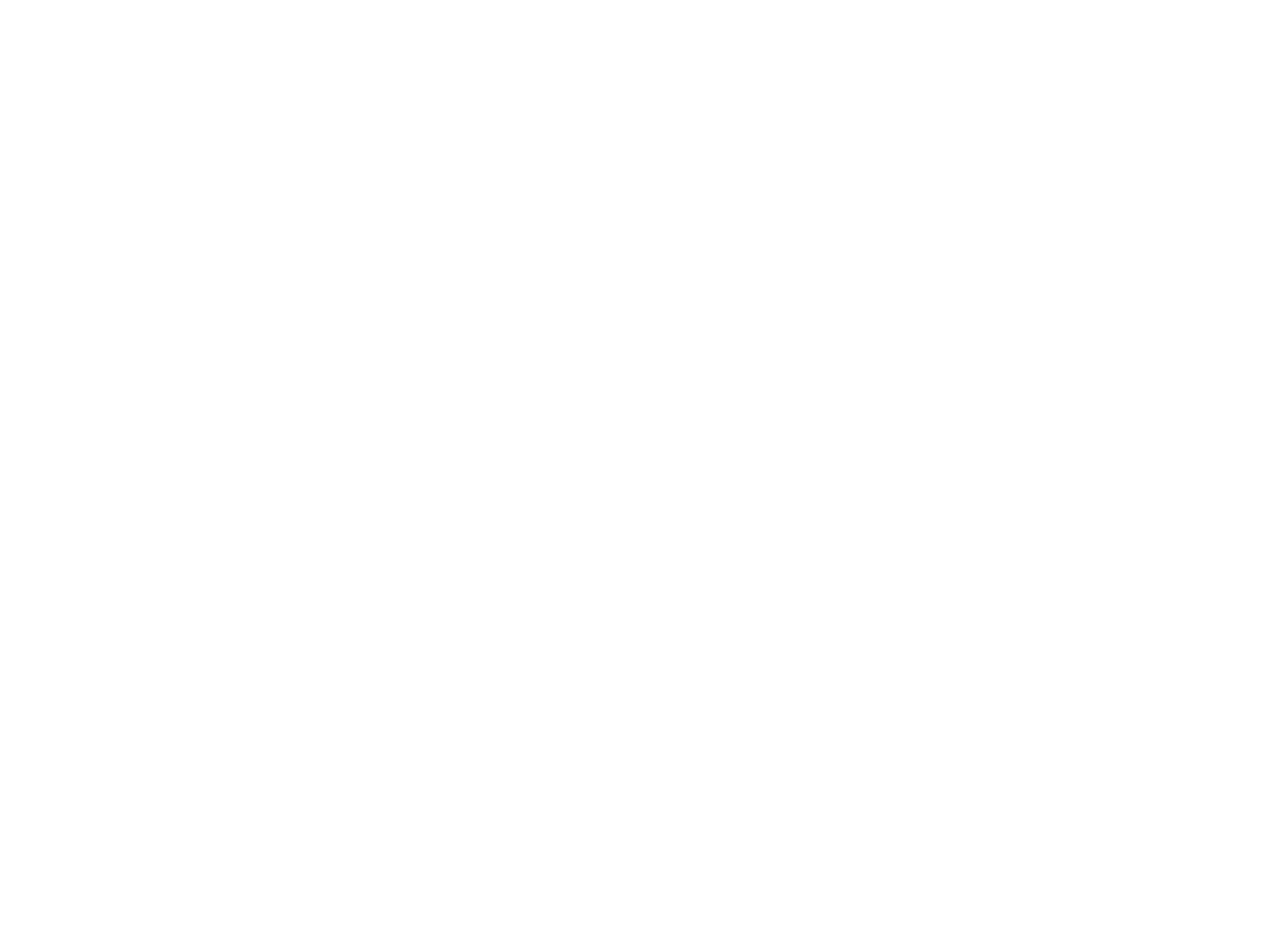
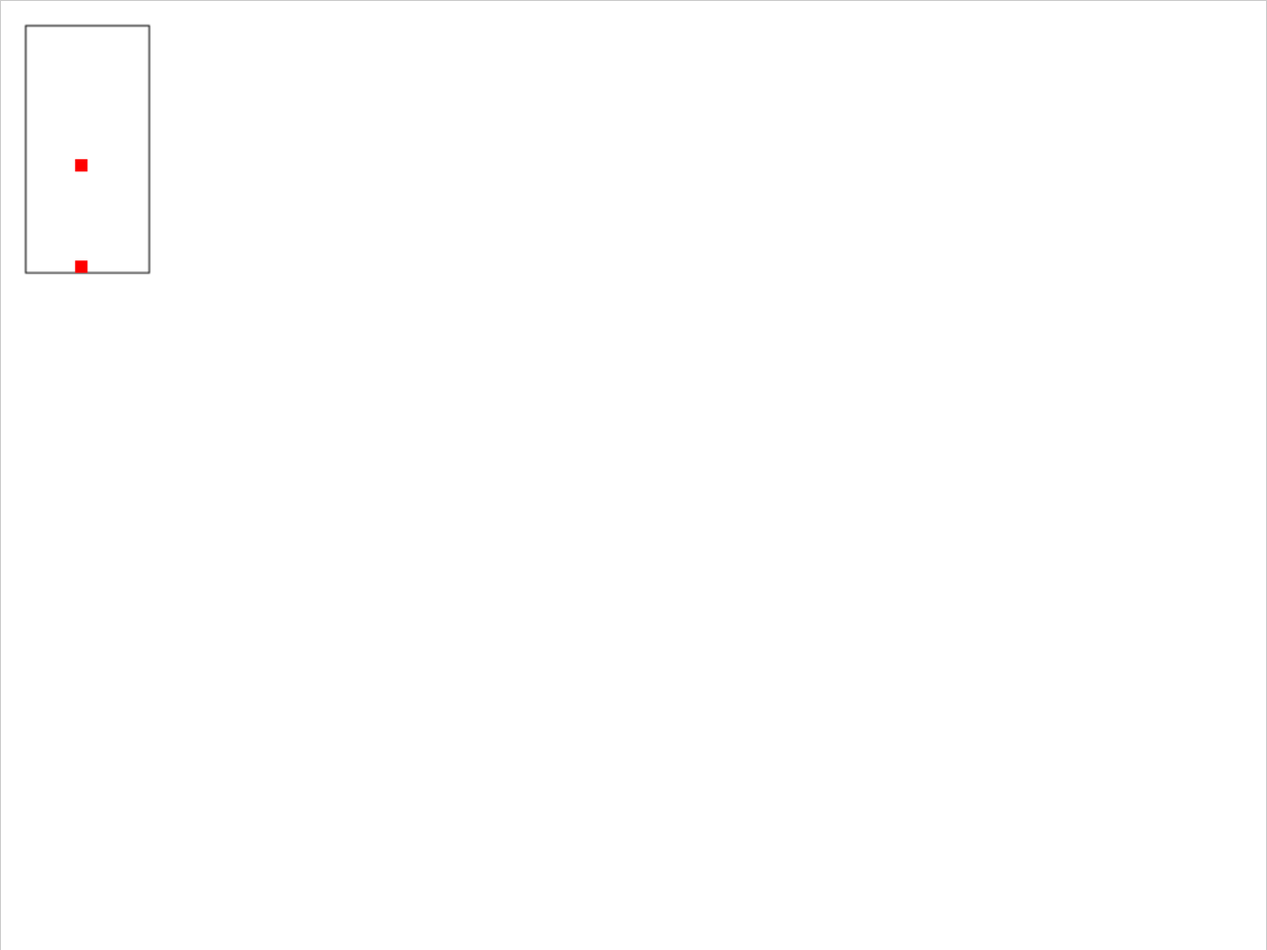
Before and after one commit to rcliao/tetris, a website: page index.html in a window 1280 px wide. Shown: the top 960 px of the page at 99% size. Before the commit the page ends 800 px from the top, so only its background shows below. Drawn offline with Linux system fonts and the light colour scheme.

Commit message:
feat: add base input control and game board

```diff
--- a/js/index.js
+++ b/js/index.js
@@ -1,3 +1,129 @@
 (function() {
-console.log('Main.js is called')
+  'use strict'
+  const BASE_BLOCK_WIDTH = 10
+
+  class Board {
+    constructor (x, y) {
+      this.x = x
+      this.y = y
+      this.width = BASE_BLOCK_WIDTH * 10
+      this.height = BASE_BLOCK_WIDTH * 20
+      this.color = '#ccc'
+      this.activeBlock = new BaseBlock(this)
+      this.blocks = []
+    }
+
+    draw (ctx) {
+      ctx.fillStyle = this.color
+      ctx.strokeRect(this.x, this.y, this.width, this.height)
+
+      this.activeBlock.draw(ctx)
+      this.blocks.forEach(block => block.draw(ctx))
+    }
+
+    handleAction (keyPressed) {
+      if (this.activeBlock.y < this.height + this.y - BASE_BLOCK_WIDTH) {
+        Object.keys(keyPressed).forEach(key => {
+          if (keyPressed[key]) {
+            this.activeBlock.move(key)
+          }
+          keyPressed[key] = false
+        })
+        this.activeBlock.move()
+      } else {
+        this.blocks.push(this.activeBlock)
+        this.spawnNewBlock()
+      }
+    }
+
+    spawnNewBlock () {
+      this.activeBlock = new BaseBlock(this)
+    }
+  }
+
+  class BaseBlock {
+    constructor(board) {
+      this.board = board
+      this.x = board.x + 4 * BASE_BLOCK_WIDTH
+      this.y = board.y
+      this.width = BASE_BLOCK_WIDTH
+      this.height = BASE_BLOCK_WIDTH
+      this.color = '#f00'
+    }
+
+    move (action) {
+      console.log('moving block')
+      this.y++
+      switch (action) {
+        case 'left':
+          this.x -= BASE_BLOCK_WIDTH
+          break
+        case 'right':
+          this.x += BASE_BLOCK_WIDTH
+          break
+        case 'down':
+          this.y++
+          break
+        case 'up':
+          this.rotate()
+          break
+      }
+    }
+
+    draw (ctx) {
+      ctx.fillStyle = this.color
+      ctx.fillRect(this.x, this.y, this.width, this.height)
+    }
+
+    rotate () {
+      console.log('rotating')
+    }
+  }
+
+  main()
+
+  function main () {
+    const canvas = document.querySelector('#main')
+    const ctx = canvas.getContext('2d')
+    const keyPressed = {}
+    const FPS = 60
+
+    const board = new Board(20, 20)
+
+    document.addEventListener('keydown', evt => {
+      console.log(evt.which)
+      let action = ''
+      switch (evt.which) {
+        case 72:
+          action = 'left'
+          break
+        case 74:
+          action = 'down'
+          break
+        case 75:
+          action = 'up'
+          break
+        case 76:
+          action = 'right'
+          break
+      }
+      keyPressed[action] = true
+    })
+
+    setInterval(() => {
+      update(keyPressed, board)
+      draw(canvas, ctx, board);
+    }, 1000 / FPS)
+  }
+
+  function update(keyPressed, board) {
+    board.handleAction(keyPressed)
+  }
+
+  function draw (canvas, ctx, board) {
+    // redraw entire canvas to be blank before next render
+    ctx.clearRect(0, 0, canvas.width, canvas.height)
+
+    board.draw(ctx)
+  }
 })()
--- a/styles/app.css
+++ b/styles/app.css
@@ -6,3 +6,8 @@
 	padding: 0;
 	margin: 0;
 }
+
+canvas {
+	border: 1px solid #ccc;
+	width: calc(100% - 2px);
+}
```
Also changed, not shown: package.json (added, +25 -0 lines), .eslintrc.js (added), README.md, 2 other files.
